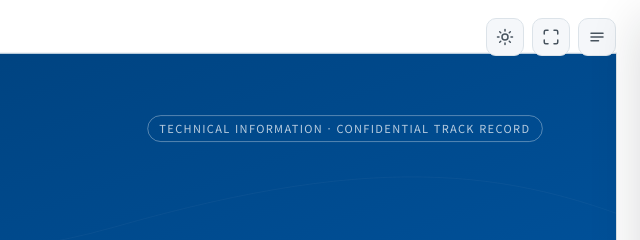
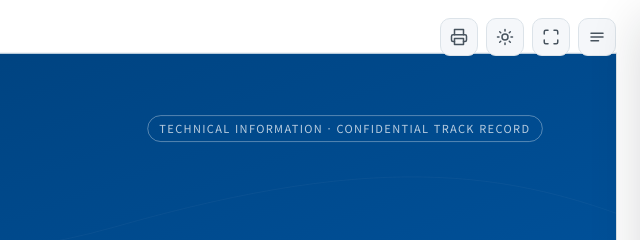
Before and after one commit to int-megaline/megaline-pt-technical, a plain HTML site: page index.html in a window 1280 px wide. Shown: the top 240 px of the page, 640-1280 px from the left. Drawn offline with Linux system fonts and the light colour scheme.

```diff
--- a/index.html
+++ b/index.html
@@ -532,6 +532,16 @@ h1,h2,h3{font-family:var(--font-display);}
     <span class="brandmark-text">HTV <b>TRACK RECORD</b></span>
   </div>
   <div class="chrome-actions">
+    <!-- 전체 PDF 출력 버튼 (새로 추가) -->
+  <button class="icon-btn" onclick="window.print()" aria-label="전체 PDF 출력" title="전체 PDF 출력 / 인쇄">
+    <svg viewBox="0 0 24 24" fill="none" stroke="currentColor" stroke-width="2" stroke-linecap="round" stroke-linejoin="round">
+      <polyline points="6 9 6 2 18 2 18 9"></polyline>
+      <path d="M6 18H4a2 2 0 0 1-2-2v-5a2 2 0 0 1 2-2h16a2 2 0 0 1 2 2v5a2 2 0 0 1-2 2h-2"></path>
+      <rect x="6" y="14" width="12" height="8"></rect>
+    </svg>
+  </button>
+
+
     <button class="icon-btn" id="themeToggle" aria-label="다크/라이트 모드 전환" title="다크/라이트 모드 전환">
       <svg id="themeIcon" viewBox="0 0 24 24" fill="none" stroke="currentColor" stroke-width="2" stroke-linecap="round" stroke-linejoin="round"><circle cx="12" cy="12" r="4"/><path d="M12 2v2M12 20v2M4.9 4.9l1.4 1.4M17.7 17.7l1.4 1.4M2 12h2M20 12h2M4.9 19.1l1.4-1.4M17.7 6.3l1.4-1.4"/></svg>
     </button>
```
